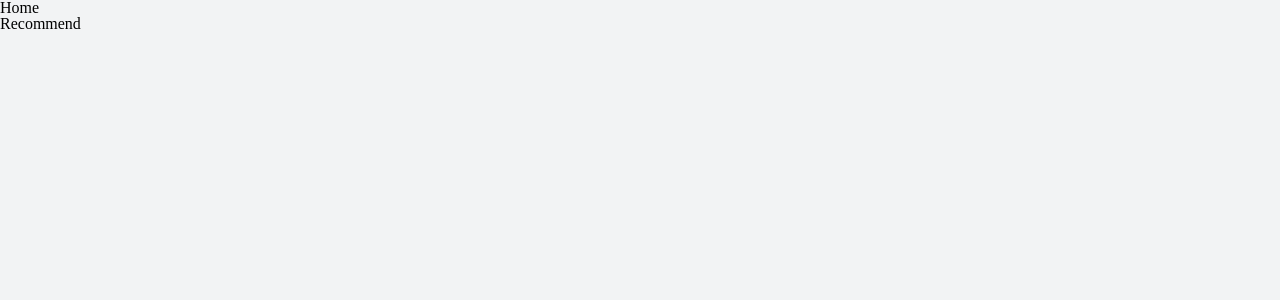
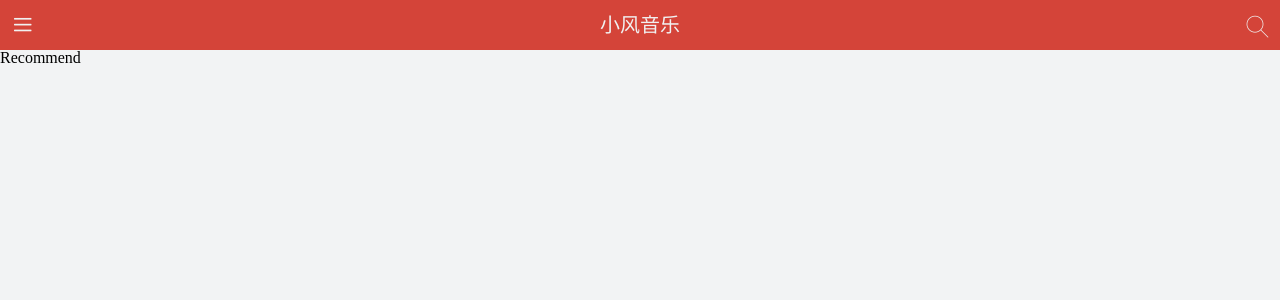
Before and after one commit to xiaoFeng5210/Netcloud-Music, a React (Create React App) app in the folder cloud-music/: page /recommend in a window 1280 px wide. Shown: the top 300 px of the page. Built offline with nearby package versions, Linux system fonts and the light colour scheme.

Commit message:
样式修改

```diff
--- a/cloud-music/src/application/Home/index.js
+++ b/cloud-music/src/application/Home/index.js
@@ -1,13 +1,18 @@
 import React from "react";
 import { renderRoutes } from "react-router-config";
 import { HashRouter, Switch, BrowserRouter, Route } from "react-router-dom";
+import { Top } from "./style";
 
 function Home(props) {
   const { route } = props;
 
   return (
     <div>
-      <div>Home</div>
+      <Top>
+        <span className="iconfont menu">&#xe65c;</span>
+        <span className="title">小风音乐</span>
+        <span className="iconfont search">&#xe62b;</span>
+      </Top>
       {/* <BrowserRouter>
         <Switch>{renderRoutes(route.routes)}</Switch>
       </BrowserRouter> */}
--- /dev/null
+++ b/cloud-music/src/application/Home/style.js
@@ -0,0 +1,18 @@
+import styled from "styled-components";
+import style from "../../assets/global-style";
+
+export const Top = styled.div`
+  display: flex;
+  flex-direction: row;
+  justify-content: space-between;
+  padding: 5px 10px;
+  background: ${style["theme-color"]};
+  & > span {
+    line-height: 40px;
+    color: #f1f1f1;
+    font-size: 20px;
+    &.iconfont {
+      font-size: 25px;
+    }
+  }
+`;
--- /dev/null
+++ b/cloud-music/src/assets/global-style.js
@@ -0,0 +1,38 @@
+// 扩大可点击区域
+const extendClick = () => {
+  return `
+      position: relative;
+      &:before {
+        content: '';
+        position: absolute;
+        top: -10px; bottom: -10px; left: -10px; right: -10px;
+      };
+    `;
+};
+// 一行文字溢出部分用... 代替
+const noWrap = () => {
+  return `
+      text-overflow: ellipsis;
+      overflow: hidden;
+      white-space: nowrap;
+    `;
+};
+
+export default {
+  "theme-color": "#d44439",
+  "theme-color-shadow": "rgba (212, 68, 57, .5)",
+  "font-color-light": "#f1f1f1",
+  "font-color-desc": "#2E3030",
+  "font-color-desc-v2": "#bba8a8", // 略淡
+  "font-size-ss": "10px",
+  "font-size-s": "12px",
+  "font-size-m": "14px",
+  "font-size-l": "16px",
+  "font-size-ll": "18px",
+  "border-color": "#e4e4e4",
+  "background-color": "#f2f3f4",
+  "background-color-shadow": "rgba (0, 0, 0, 0.3)",
+  "highlight-background-color": "#fff",
+  extendClick,
+  noWrap
+};
```
